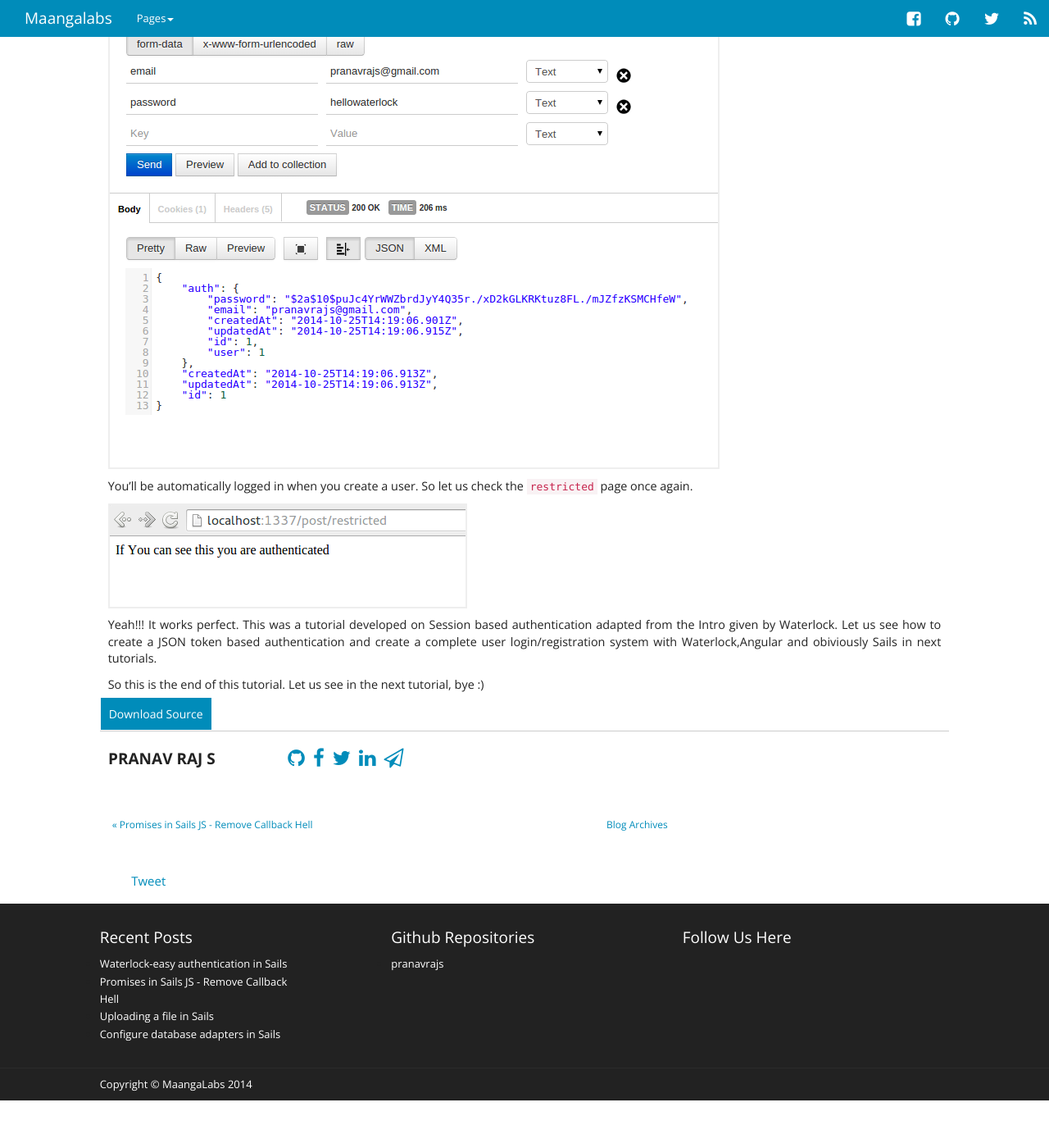
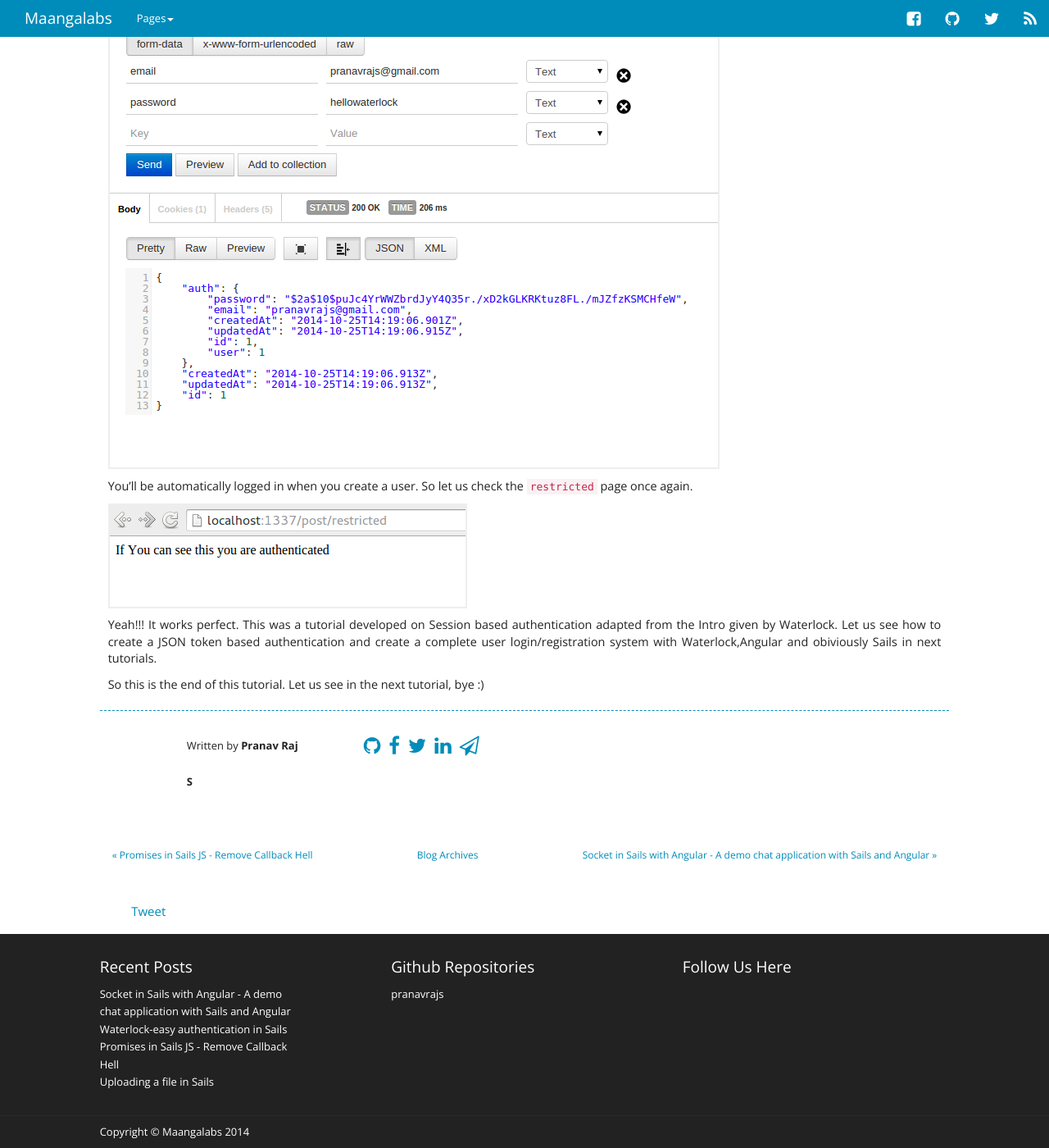
Before and after one commit to maangalabs/maangalabs.github.io, a Jekyll site: the page built from _posts/2014-10-25-waterlock-easy-authentication-in-sails.markdown, in a window 1280 px wide and 1400 px high, scrolled down 4492 px. Shown: the whole window at 82% size. Built offline with Jekyll 4.4.1, drawn with Linux system fonts in a browser that asks for light colours; nearby versions of some CDN libraries; comment, search, counter and statistics services are not loaded; before the commit the page ends 5834 px from its top, so only the background shows below that; some of the changed lines change nothing that is shown; grey boxes are pictures that could not be loaded.

Commit message:
New Post On sails + sockets + angular

```diff
--- a/_config.yml
+++ b/_config.yml
@@ -7,9 +7,6 @@
 #twitter
 twitter_username: pranavrajs
 github_username:  pranavrajs
-
-category_archive:
-  path: /blog/categories/
 
 #linkedin
 linkedin_username: pranavrajs
@@ -22,11 +19,16 @@
 #fb_username
 fb_username: pranav.tayberrycreative
 
+#permalink /blog/2014/11/11/this-is-a-sample-post
 permalink: /blog/:year/:month/:day/:title
 # Build settings
 markdown: kramdown
+
+#Disqus configuration
 disqus_short_name: maangalabscom
 disqus_show_comment_count: true
+
+#Can be used for multiple author blogs ! Add name to post For more visit the sample
 authors:
   pranavrajs:
     display_name: Pranav Raj S
--- a/_includes/author_block.html
+++ b/_includes/author_block.html
@@ -3,10 +3,11 @@
 {% if author %}
 <div class="author_block col-md-12">
   <div class="row">
+  <div class="col-md-1"></div>
   <div class="col-md-2">
-      <p><strong>{{ author.display_name }}</strong></p>
+      <p>Written by <strong>{{ author.display_name }}</strong></p>
   </div>
-  <div class="col-md-8">
+  <div class="col-md-3">
         <ul>
           <li><a href="http://github.com/{{ author.github }}" target="_blank"><i class="fa fa-github"></i></a></li>
           <li><a href="http://facebook.com/{{ author.facebook }}" target="_blank"><i class="fa fa-facebook"></i></a></li>
@@ -15,7 +16,17 @@
           <li><a href="mailto:{{author.email}}" target="_blank"><i class="fa fa-send-o"></i></a></li>
         </ul>
     </div>
-    <div class="col-md-4"></div>
+    <div class="col-md-4">
+
+        {% if page.github_repo_username %}
+        <div class="col-md-12">
+          <a class= "btn-primary btn-large" style="padding:10px; line-height: 44px; margin-left:-24px; text-decoration:none;" href = "//github.com/{{ page.github_repo_username }}/{{page.github_repo}}" target="_blank">Download Source</a>
+          <iframe style = "line-height:44px"src="http://ghbtns.com/github-btn.html?user={{ page.github_repo_username }}&repo={{page.github_repo}}&type=fork&count=true" allowtransparency="true" frameborder="0" scrolling="0" width="95" height="20"></iframe>
+        </div>
+        {% endif %}
+
+    </div>
+    <div class="col-md-2"></div>
     </div>
 </div>
 {% endif %}
--- a/_includes/endfooter.html
+++ b/_includes/endfooter.html
@@ -1,7 +1,7 @@
 			<div class="row end_footer">
               <div class="col-md-1"></div>
               <div class="col-md-6">
-                <p>Copyright &copy; MaangaLabs 2014</p>
+                <p>Copyright &copy; {{ site.title }} 2014</p>
               </div>
               <div class="col-md-4"></div>
               <div class="col-md-1"></div>
--- a/_layouts/post.html
+++ b/_layouts/post.html
@@ -18,14 +18,9 @@
 
 	  	<article class="blog-post-small blog-post-content">
 	    	{{ content }}
-	    	<div class="col-md-12">
-		  		<a class= "btn-primary btn-large" style="padding:10px; margin-left:-24px; text-decoration:none;" href = "//github.com/{{ page.github_repo_username }}/{{page.github_repo}}" target="_blank">Download Source</a>
-	  			<iframe style = "padding:10px;"src="http://ghbtns.com/github-btn.html?user={{ page.github_repo_username }}&repo={{page.github_repo}}&type=fork&count=true" allowtransparency="true" frameborder="0" scrolling="0" width="95" height="20"></iframe>
-	  		</div>
 	  	</article>
-	  	{% if page.github_repo_username %}
 
-	  	{% endif %}
+
 	  	{% include author_block.html %}
 	</div>
 	<div class="col-md-1"></div>
--- /dev/null
+++ b/_posts/2015-12-04-socket-in-sails.markdown
@@ -0,0 +1,592 @@
+---
+layout: post
+title: "Socket in Sails with Angular - A demo chat application with Sails and Angular"
+date: 2014-12-04 18:24:11 +0530
+comments: true
+categories: sails nodejs webdevelopment
+author: pranavrajs
+github_repo: socket-in-sails
+github_repo_username: maangalabs
+---
+
+Hi everyone,
+
+You might expecting a tutorial on JSON webtokens with Waterlock as i promised you in the last tutorial , but this is not that one. The reason is that when i searched , experimented more on Waterlock , i found an issue with invalidating JSON web-token , i've reported the issue in their Github Page. Hope he'll rectify it. In the meantime we can go for an awesome tutorial on Socket in Sails.js .I'll use AngularJS here along with Sails. We are going to create a chat application (not a real one :D , a demo piece ;) ) with Sails Sockets and Angular.
+
+![SailsSocket-1](/images/posts/10/sock-4.png)
+
+
+<a href="http://sails-socket-maangalabs.herokuapp.com/" target="_blank" class="btn btn-primary" style="padding:10px;"> See the Demo</a>
+
+<a href="http://sails-socket-maangalabs.herokuapp.com/" target="_blank" class="btn btn-primary" style="padding:10px;"> View Source Code</a>
+
+
+***Introduction to WebSockets***
+
+
+WebSocket is a protocol providing full-duplex communications channels over a single TCP connection.
+There are two main continents in the world of WebSockets
+
+- the client (e.g. browser)
+- the server (e.g. your routes, controllers, and so forth).
+
+Socket communication comes in handy when we rely heavily on real-time communication between peers/ client-server etc.With the advent of Node.js , real-time communication has become easier than before. You can use sockets to have real-time communication. You Socket.io with Node to make the task easier. Here we are using Sails MVC on Node.js to create our Socket app .
+
+Sails comes with in-built sockets. Sails consist of several functions that can make your task easier . Please have a look at Sails app with its initial configuration .
+
+
+![SailsSocket-1](/images/posts/10/sock-1.png)
+
+
+
+***Sails Configuration***
+
+Create a sails application
+
+{% highlight text %}
+sails new chat-app
+{% endhighlight %}
+
+![SailsSocket-1](/images/posts/10/sock-3.png)
+
+Sails provides <strong>EJS templating</strong>  by default. I like to have raw HTML than EJS/JADE . There will be many people like me right ? I hope so :D . So i'll remove the default templating and will be creating a fresh Bootstwatch + Angular UI.
+
+How can i use HTML files instead of JADE/EJS ? This was a question many people asked me when i started writing about Sails.js
+
+
+Here is a simple solution. In your Sails App , go to `config/routes.js`. You will see following code there
+
+{% highlight javascript %}
+
+module.exports.routes = {
+
+  /***************************************************************************
+  *                                                                          *
+  * Make the view located at `views/homepage.ejs` (or `views/homepage.jade`, *
+  * etc. depending on your default view engine) your home page.              *
+  *                                                                          *
+  * (Alternatively, remove this and add an `index.html` file in your         *
+  * `assets` directory)                                                      *
+  *                                                                          *
+  ***************************************************************************/
+
+  '/': {
+    view: 'homepage'
+  }
+
+  /***************************************************************************
+  *                                                                          *
+  * Custom routes here...                                                    *
+  *                                                                          *
+  *  If a request to a URL doesn't match any of the custom routes above, it  *
+  * is matched against Sails route blueprints. See `config/blueprints.js`    *
+  * for configuration options and examples.                                  *
+  *                                                                          *
+  ***************************************************************************/
+
+};
+
+{% endhighlight %}
+
+
+
+`Remove the route to '/' as shown below . Keep it blank `
+
+New `routes.js` will look like
+
+{% highlight javascript %}
+
+module.exports.routes = {
+
+	//Remove '/' :)
+
+};
+
+{% endhighlight %}
+
+Okay !!! now it's done you can use your HTML files in Sails app . Put your index.html in `assets` folder . Sails will now load views from here :)
+
+You can now delete your views folder in your Sails App .The directory structure at this point will as shown below .
+
+{% highlight text %}
+
+-- chatApp/
+	-- api/
+		-- models/
+		-- controllers/
+		-- policies/
+		-- responses/
+		-- services/
+	-- assets/
+		-- images/
+		-- js/                -------- This is the place for Angular Code
+			-- dependancies/  -------- Contains Sails Socket Files
+		-- styles/            -------- Contains Bootswatch Files
+		-- index.html         -------- This is your index file for the app
+	-- config/
+	-- tasks/
+	-- node_modules/
+	-- Gruntfile.js
+	-- app.js
+	-- package.json
+
+{% endhighlight %}
+
+
+***Sails Controllers***
+
+Now we are set with initial configuration, so let us move on to the next part . Configuring controllers and models
+
+Define a chat controller and a chat Model
+
+{% highlight text %}
+sails generate api chat
+{% endhighlight %}
+
+![SailsSocket-1](/images/posts/10/sock-2.png)
+
+You have Chat model and Chat Controller with you now.
+
+***Create Chat Model***
+
+Chat model consists of 2 attributes :
+
+- user - defines which user sends the message
+- message - defines the message send
+
+A `user` attribute can be autogenerated or a static one for one socket / user input name . A `message` is the message obtained through sockets
+
+The file `Chat.js` in `api/models/` can be modified with above attributes
+
+{% highlight javascript %}
+
+/**
+* Chat.js
+*
+* @description :: TODO: You might write a short summary of how this model works and what it represents here.
+* @docs        :: http://sailsjs.org/#!documentation/models
+*/
+
+module.exports = {
+
+	attributes: {
+		// Both fields are set to required
+		user:{
+			type:'string',
+			required:true
+		},
+  		message:{
+  			type:'string',
+  			required:true
+  		}
+
+	}
+};
+
+
+{% endhighlight %}
+
+
+
+***Write the controller logic***
+
+Here is place where we have our socket configuration and default controller actions.
+
+Chat controller has to add new messages and to send message socket clients when a new message is arrived.
+
+I'm adding a new function here `addConv`. The file `ChatController.js` in `api/controllers` now looks like the one below
+
+{% highlight javascript %}
+
+/**
+ * ChatController
+ *
+ * @description :: Server-side logic for managing chats
+ * @help        :: See http://links.sailsjs.org/docs/controllers
+ */
+
+module.exports = {
+
+	addConv:function (req,res) {
+
+	}
+};
+
+
+
+{% endhighlight %}
+
+
+The `addConv` checks whether the request is from a socket or not . This can be done by checking `req.isSocket` . If it is a `POST` request , it means a new message should be added . The message as well as username is obtained via `req.param.all()` function.
+
+So here is our logic
+
+{% highlight javascript %}
+
+addConv:function (req,res) {
+
+		var data_from_client = req.params.all();
+
+		if(req.isSocket && req.method === 'POST'){
+
+			// This is the message from connected client
+			// So add new conversation
+
+		}
+		else if(req.isSocket){
+			// subscribe client to model changes
+		}
+	}
+
+{% endhighlight %}
+
+
+When a new Chat Model Instance is created , we will push the corresponding data to connected clients. So here we have to make the clients to watch the model `Chat` and get message when new Chat is created
+
+
+- <strong>.watch(request) : </strong> This subscribes a client to publishCreate events for the model. Any connections that are "watching" the model class will be automatically subscribed to new model instances that are created using the blueprint create method.
+- <strong>.publishCreate(data,[request]) : </strong>PublishCreate doesn't actually create anything. It simply publishes information about the creation of a model instance via websockets. PublishCreate is called automatically by the blueprint create action.
+
+Modify the code with corresponding functions
+
+{% highlight javascript %}
+
+/**
+ * ChatController
+ *
+ * @description :: Server-side logic for managing chats
+ * @help        :: See http://links.sailsjs.org/docs/controllers
+ */
+
+module.exports = {
+
+	addConv:function (req,res) {
+
+		var data_from_client = req.params.all();
+
+		if(req.isSocket && req.method === 'POST'){
+
+			// This is the message from connected client
+			// So add new conversation
+			Chat.create(data_from_client)
+				.exec(function(error,data_from_client){
+					console.log(data_from_client);
+					Chat.publishCreate({id: data_from_client.id, message : data_from_client.message , user:data_from_client.user});
+				});
+		}
+		else if(req.isSocket){
+			// subscribe client to model changes
+			Chat.watch(req.socket);
+			console.log( 'User subscribed to ' + req.socket.id );
+		}
+	}
+};
+
+{% endhighlight %}
+
+Initially client connects with a GET request to `/chat/addConv/` , then it will be added to subscribe list of Model `Chat` .When new additions are done in Chat model . It will be pushed to all clients who watch the changes.
+
+So by this our server side logic is complete . Pretty simple right ? :)
+
+***Create Angular UI***
+
+Now we will create an Angular frontend that can communicate with the server . So create an `index.html` file in the folder `/assets/` .
+
+I'm using the following frameworks
+
+- <strong> Bootswatch - Paper Theme  : </strong> This can be used to create a Material Design like interface which is actually cool :)
+- <strong>Angular JS :</strong> Make our job easier :) I don't think i should talk more about this
+
+
+Our basic `index.html` will look like
+
+{% highlight html %}
+
+<!DOCTYPE html>
+<html >
+<head>
+	<title>Sails Socket Demo - Maangalabs</title>
+	<!-- BootSwatch Paper Theme for Bootstrap -->
+	<link rel="stylesheet" type="text/css" href="/styles/bootstrap.min.css">
+	<!-- Open Sans Font -->
+	<link href='https://fonts.googleapis.com/css?family=Open+Sans:300,600' rel='stylesheet' type='text/css'>
+</head>
+<body ng-app="socketApp" ng-controller="ChatController">
+	<!-- Sails Socket Dependancy -->
+	<script type="text/javascript" src="/js/dependencies/sails.io.js"></script>
+	<!-- Angular Js  -->
+	<script type="text/javascript" src="https://ajax.googleapis.com/ajax/libs/angularjs/1.2.27/angular.min.js"></script>
+</body>
+</html>
+
+{% endhighlight %}
+
+Create an angular app add Chat Controller to it :)\
+
+{% highlight javascript %}
+
+var socketApp = angular.module('socketApp',[]);
+
+socketApp.controller('ChatController',['$http','$log','$scope',function($http,$log,$scope){
+	// $http , $scope , $log injections
+}]);
+
+{% endhighlight %}
+
+Socket connection can be initiated with `io.socket.get` call to `/chat/addConv`.
+
+{% highlight javascript %}
+io.socket.get('/chat/addconv');
+{% endhighlight %}
+
+Now retrieve the chat history upto now.
+
+{% highlight javascript%}
+
+$http.get($scope.baseUrl+'/chat')
+	.success(function(success_data){
+
+	$scope.chatList = success_data;
+	$log.info(success_data);
+});
+
+{% endhighlight %}
+
+`/chat` is in-built API with Sails . This may go down when you go for production , you will have to create your own API to retrieve the chat till now.
+
+
+<strong>NOTE : </strong> The default number of records to show in the response from a "find" action is limited to 30 in Sails. This can be modified in `config/blueprints.js` .
+
+`Uncomment` / `Add` the following line
+
+
+{% highlight javascript%}
+defaultLimit: 30000,
+{% endhighlight %}
+
+
+Now let us try to show the chat Messages using Angular JS
+{% highlight html %}
+<div class="col-md-12" style="padding:100px">
+	<table  class="table">
+		<tr class="chat_message" ng-repeat="chat in chatList | orderBy:predicate:reverse | limitTo: 15">
+			<td class="col-md-12 td_class"><strong>{{ chat.user }} : </strong> {{ chat.message }}</td>
+		</tr>
+	</table>
+</div>
+{% endhighlight %}
+
+Here i've used some features of Angular JS
+
+`ng-repeat` contains
+- chat iterator
+- orderBy
+- limitTo
+
+orderBy - filter in module ng
+Orders a specified array by the expression predicate. It is ordered alphabetically for strings and numerically for numbers. Note: if you notice numbers are not being sorted correctly, make sure they are actually being saved as numbers and not strings.
+
+`orderBy_expression | orderBy : predicate : reverse`
+
+I've set `$scope.predicate` to `-id` and `$scope.reverse` to false
+
+{% highlight javascript%}
+
+$scope.predicate = '-id';
+$scope.reverse = false;
+
+{% endhighlight %}
+
+
+Now let us try to get socket messages.
+
+The publishCreate socket message to subscribers will include the following properties:
+
+- id - the id attribute of the new model instance
+- verb - "created" (a string)
+- data - an object-- the attributes and values of the new model instance
+
+<strong>io.socket.on() : </strong> Starts listening for server-sent events from Sails with the specified eventIdentity. Will trigger the provided callback function when a matching event is received.
+
+{% highlight javascript%}
+
+io.socket.on(eventIdentity, function (msg) {
+  // ...
+});
+
+{% endhighlight %}
+
+Check whether the `verb` is `created`. If so add the data to current ChatList in AngularJS.
+
+{% highlight javascript%}
+
+io.socket.on('chat',function(obj){
+	//Check whether the verb is created or not
+	if(obj.verb === 'created'){
+		$log.info(obj)
+		$scope.chatList.push(obj.data);
+		// Add the data to current chatList
+		// Call $scope.$digest to make the changes in UI
+		$scope.$digest();
+	}
+});
+{% endhighlight %}
+
+
+The `$scope.$digest()` function iterates through all the watches in the $scope object, and its child $scope objects (if it has any). When $digest() iterates over the watches, it calls the value function for each watch. If the value returned by the value function is different than the value it returned the last time it was called, the listener function for that watch is called.
+
+The $digest() function is called whenever AngularJS thinks it is necessary. For instance, after a button click handler has been executed, or after an AJAX call returns (after the done() / fail() callback function has been executed).
+
+
+Alternatively you can use `$scope.$apply()`
+
+Now we add some input fields to the page to take input from user.
+
+We can take username and message from user. Edit the HTML code as follows
+{% highlight html %}
+<div class="navbar navbar-inverse navbar-fixed-bottom" >
+	  <div class="col-lg-12">
+
+	    <form class="form_chat">
+	    	<div class="col-lg-4 col-md-3">
+	    		<!-- Username -->
+	      		<input type="text" ng-model = "chatUser" class="form-control" placeholder="TypeYourNameHere">
+          	</div>
+
+	    	<div class="col-lg-6 col-md-5">
+	    		<!-- Chat Message -->
+	      		<input type="text" ng-model = "chatMessage" class="form-control" placeholder="TypeYourMessageHere">
+          	</div>
+          	<button class="btn btn-default col-lg-2 col-md-2" ng-click="sendMsg()">Send</button>
+	    </form>
+
+	  </div>
+	</div>
+{% endhighlight %}
+
+
+I use two models here `chatUser` and `chatMessage`. On send call `sendMsg()` function which is described as
+{% highlight javascript%}
+
+$scope.sendMsg = function(){
+	$log.info($scope.chatMessage);
+	io.socket.post('/chat/addconv/',{user:$scope.chatUser,message: $scope.chatMessage});
+	$scope.chatMessage = "";
+};
+
+{% endhighlight %}
+
+`io.socket.post` does the same function as POST , but through sockets :)
+
+
+So the Angular code will now look like
+{% highlight javascript%}
+
+
+
+		var socketApp = angular.module('socketApp',[]);
+
+		socketApp.controller('ChatController',['$http','$log','$scope',function($http,$log,$scope){
+
+
+			$scope.predicate = '-id';
+			$scope.reverse = false;
+			$scope.baseUrl = 'http://sails-socket-maangalabs.herokuapp.com';
+			$scope.chatList =[];
+			$scope.getAllchat = function(){
+
+				io.socket.get('/chat/addconv');
+
+				$http.get($scope.baseUrl+'/chat')
+					 .success(function(success_data){
+
+					 		$scope.chatList = success_data;
+					 		$log.info(success_data);
+					 });
+			};
+
+			$scope.getAllchat();
+			$scope.chatUser = "nikkyBot"
+			$scope.chatMessage="";
+
+			io.socket.on('chat',function(obj){
+
+				if(obj.verb === 'created'){
+					$log.info(obj)
+					$scope.chatList.push(obj.data);
+					$scope.$digest();
+				}
+
+			});
+
+			$scope.sendMsg = function(){
+				$log.info($scope.chatMessage);
+				io.socket.post('/chat/addconv/',{user:$scope.chatUser,message: $scope.chatMessage});
+				$scope.chatMessage = "";
+			};
+		}]);
+
+{% endhighlight %}
+
+
+I've set the chatUser to `nikkyBot` which can be edited by user.
+
+Now let us add some css customisations
+
+{% highlight html%}
+
+body{
+		background: #ededed;
+		font-family: 'Open Sans', sans-serif;
+
+	}
+	.navbar{
+		border-radius: 0px;
+	}
+	.form_chat{
+		padding:10px;
+	}
+	.form-control{
+		width: inherit;
+	}
+	.chat_message{
+		padding: 10px;
+		color: #000;
+		font-size: 15px;
+		background: #fff;
+		font-family: 'Open Sans', sans-serif;
+	}
+	.td_class{
+		word-break:break-all;
+		padding: 34px;
+		padding-bottom: 0px;
+		padding-top: 20px;
+		border:0;
+	}
+	.navbar-brand{
+		font-size: 14px;
+		font-weight: 600;
+		text-decoration: none;
+	}
+	.user_name{
+		padding-bottom: 0;
+		color: #fff;
+		font-size: 15px;
+	}
+	.col-lg-4,.col-lg-6{
+		padding-right: 3px;
+		padding-left: 3px;
+	}
+
+{% endhighlight %}
+
+
+All set , ready to rock !!! Lift your app .
+
+<a href="http://sails-socket-maangalabs.herokuapp.com/" target="_blank" class="btn btn-primary" style="padding:10px;"> SEE THE DEMO</a>
+
+
+Yeah!!!! It works :)
+
+Hope you have enjoyed the tutorial . Ping me if you need any king of assistance . So See you till the next awesome tutorial :)
+Bye
--- a/_sass/_layout.scss
+++ b/_sass/_layout.scss
@@ -19,7 +19,6 @@
 .blog-post-small {
   border-bottom: #008CBA 1px dashed;
   text-align: justify;
-  border-bottom: #ccc 1px solid;
   padding: 10px;
   p {
     font-size: 14.43px;
@@ -55,11 +54,10 @@
   margin-top: 10px;
 }
 .author_block{
-  padding:1%;
+  padding:2%;
   p{
-    line-height: 47px;
-    font-size: 19px;
-    text-transform: uppercase;
+    line-height: 44px;
+    font-size: 13px;
   }
   ul{
     display: block;
```
Also changed, not shown: favicon.png (added), images/posts/10/sock-1.png (added), images/posts/10/sock-2.png (added), images/posts/10/sock-3.png (added), images/posts/10/sock-4.png (added).
